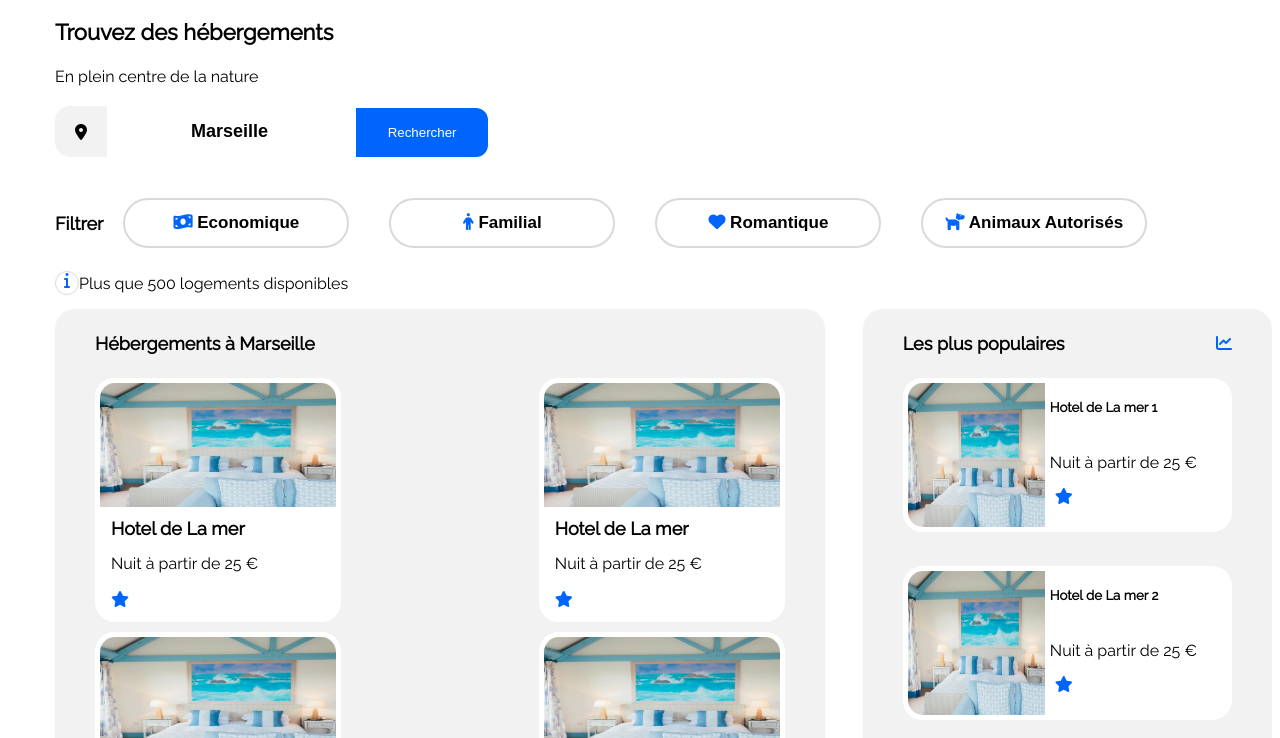
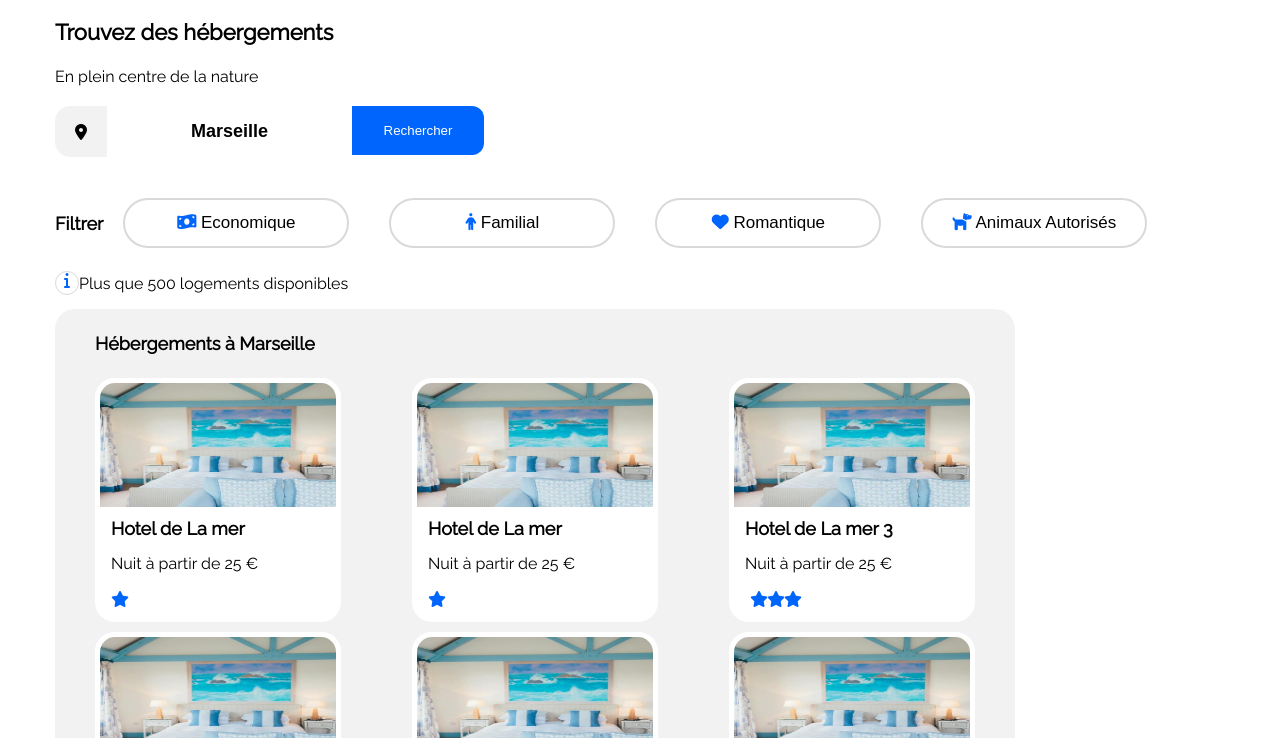
Before and after one commit to ThibaudBerdin/formation_devweb_ocr, a plain HTML site: page Module_01/Booki/index.html in a window 1280 px wide. Shown: the part 62-800 px from the top of the page. Drawn offline with Linux system fonts and the light colour scheme.

Commit message:
ajout wrap

```diff
--- a/Module_01/Booki/index.html
+++ b/Module_01/Booki/index.html
@@ -23,14 +23,14 @@
 
       <h3>Trouvez des hébergements</h3>
       <p>En plein centre de la nature</p>
-
+<form action="">
       <div class="recherche-form">
         <div class="icone-recherche"><i class="fa-sharp fa-solid fa-location-dot"></i></div>
-        <form action="">
+
         <input type="text" class="recherche" value="Marseille" />
         <input type="submit" class="button" value="Rechercher" />
-    </form>
-      </div>
+    </div>
+</form>
 
       <div class="filter">
         <h4 class="h4-filter">Filtrer</h4>
@@ -51,9 +51,11 @@
             Animaux Autorisés
         </button>
       </div>
+
+
         <div class="info">
             <span class="info-span"><i class="fa-sharp fa-solid fa-info"></i></span><p>Plus que 500 logements disponibles</p>
-    </div>
+        </div>
 
 
 <div class="resultats-recherche">
--- a/Module_01/Booki/style.css
+++ b/Module_01/Booki/style.css
@@ -4,7 +4,7 @@
 .container {
 position: relative;
 width: 100%;
-max-width: 1440px;
+max-width: 1640px;
 height: 1884px;
 
 background: #FFFFFF;
@@ -142,14 +142,16 @@ color: #0065FC;
 .filter{
     display: flex;
     border-radius: 12px;
+    align-items: center;
+    flex-wrap: wrap;
 
-    align-items: center;
 }
 
 .h4-filter{
     font-size: 18px;
-    font-weight: 700;
+
     line-height: 21px;
+
 
 }
 
@@ -161,7 +163,7 @@ color: #0065FC;
     color: black;
     line-height: 20px;
     font-size: 17px;
-    font-weight: 700;
+
     width: 226px;
     height: 50px;
     margin: 0 20px 0 20px;
@@ -199,8 +201,8 @@ color: #0065FC;
 .resultats-recherche{
     display: flex;
     justify-content: space-between;
-
-   margin-bottom: 30px;
+    margin-bottom: 30px;
+    flex-wrap: wrap;
 }
 
 .global-cards{
@@ -214,10 +216,10 @@ color: #0065FC;
     border-radius: 20px;
 }
 .global-cards2{
-    padding: 0px 40px 0px 40px;
+    padding: 0px 37px 0px 37px;
     display: flex;
     flex-direction: column;
-    width: 420px;
+    width: 320px;
 
     background-color: #F2F2F2;
     border-radius: 20px;
@@ -304,11 +306,13 @@ color: #0065FC;
 .liste-activites{
     display: flex;
     justify-content: space-between;
+    flex-wrap: wrap;
 }
 .item-activite{
     background: #FFFFFF;
     border-radius: 20px 20px 20px 20px;
-    border: 1px solid #D9D9D9
+    border: 1px solid #D9D9D9 ;
+    margin-bottom: 30px;
 }
  .item-activite > img {
     width: 302px;
@@ -329,7 +333,8 @@ color: #0065FC;
     display: flex;
     justify-content: space-around;
     background-color: #F2F2F2;
-    height: 225px;
+    flex-wrap: wrap;
+    padding-bottom: 30px;
  }
 
  footer  div {
```
